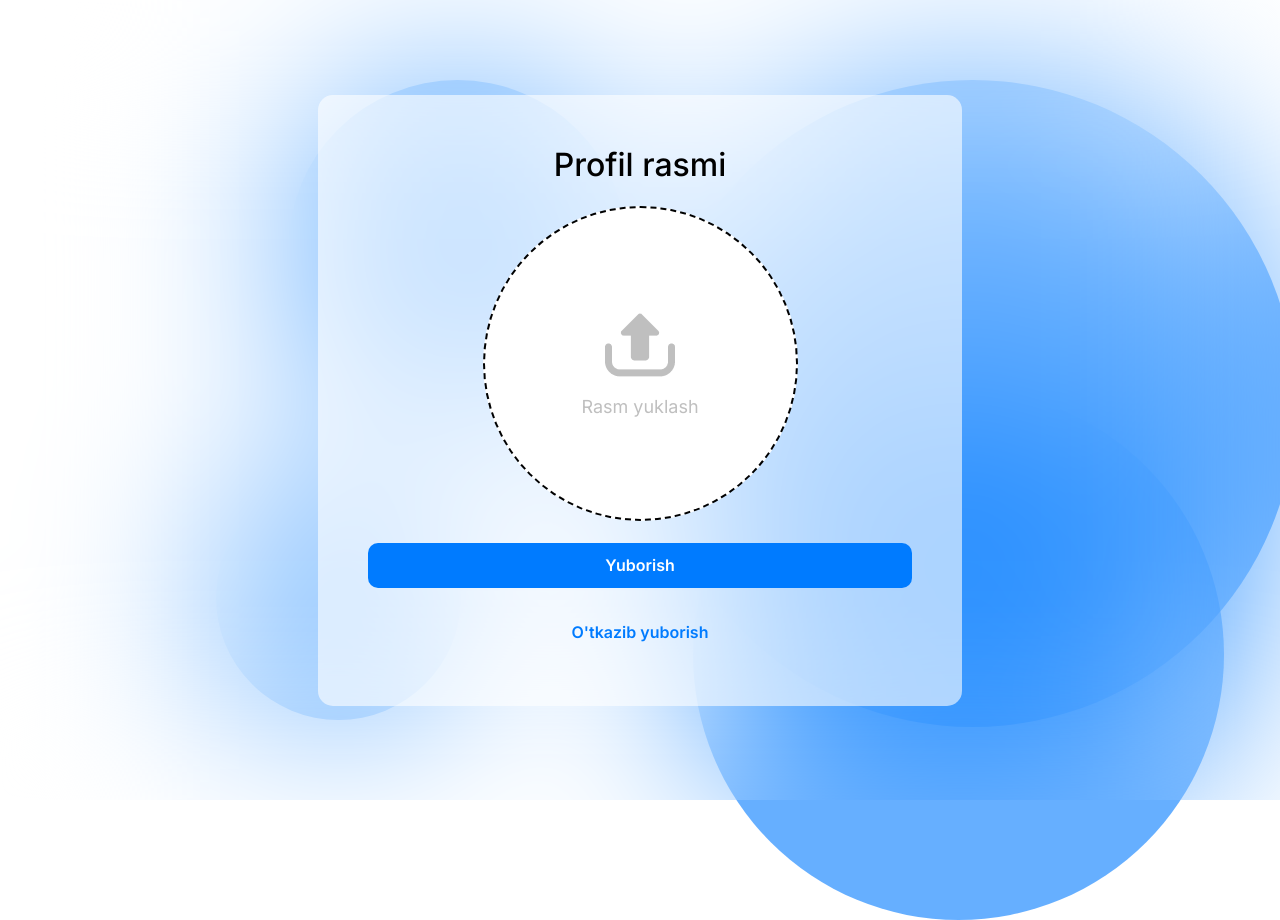
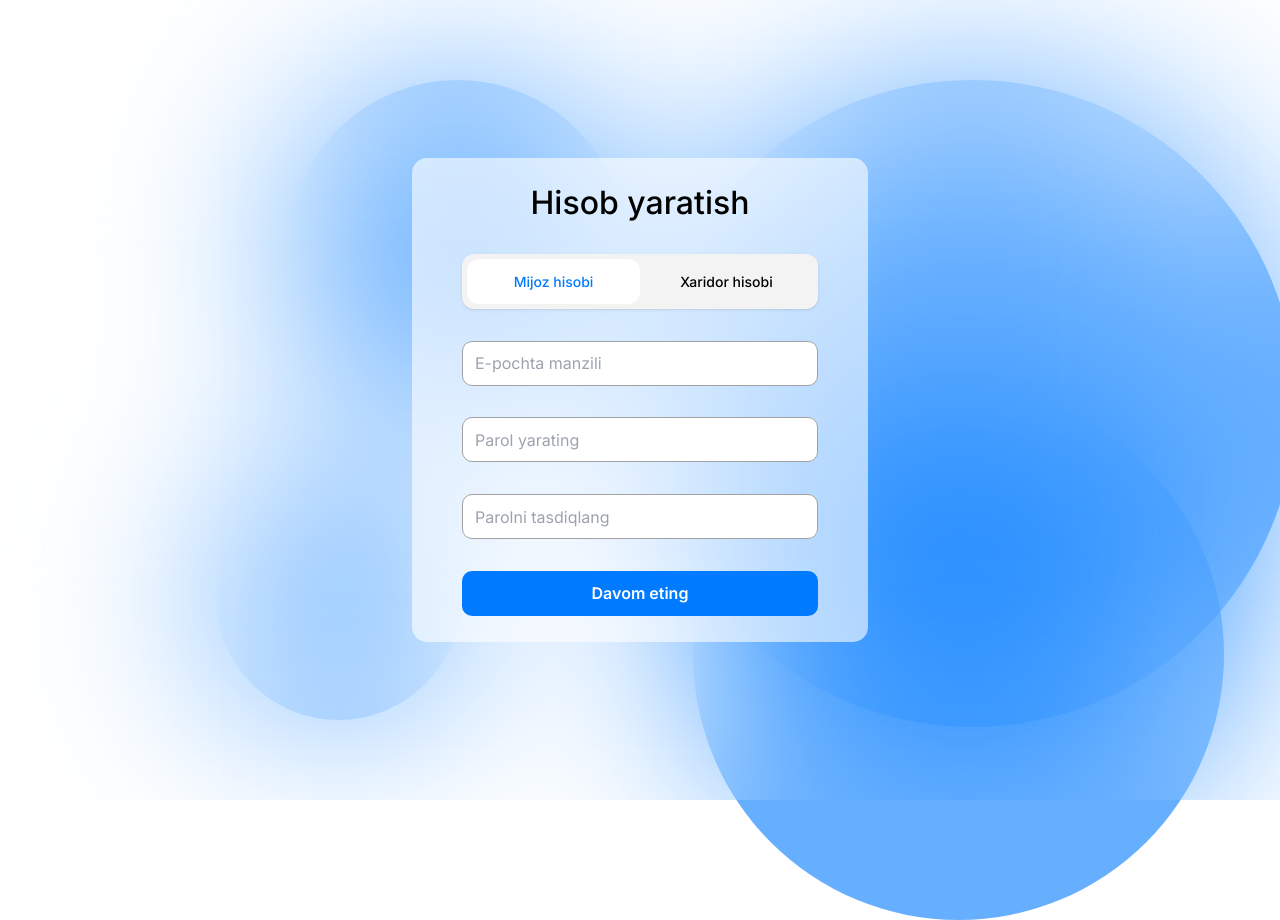
Before and after one commit to Sayyoraxon/online-shop, a React (Create React App) app: page /register in a window 1280 px wide. Shown: the top 920 px of the page. Built offline with nearby package versions, Linux system fonts and the light colour scheme; no server answers.

Commit message:
first commit

```diff
--- a/src/pages/auth/Register.jsx
+++ b/src/pages/auth/Register.jsx
@@ -9,7 +9,7 @@ import { useNavigate } from 'react-router'
 
 const Register = () => {
 
-  const [step, setStep] = useState(5)
+  const [step, setStep] = useState(1)
   const [email, setEmail] = useState("")
 
   const navigate = useNavigate()
```
Also changed, not shown: 1 other file (tests, documents, lock files or other folders).
